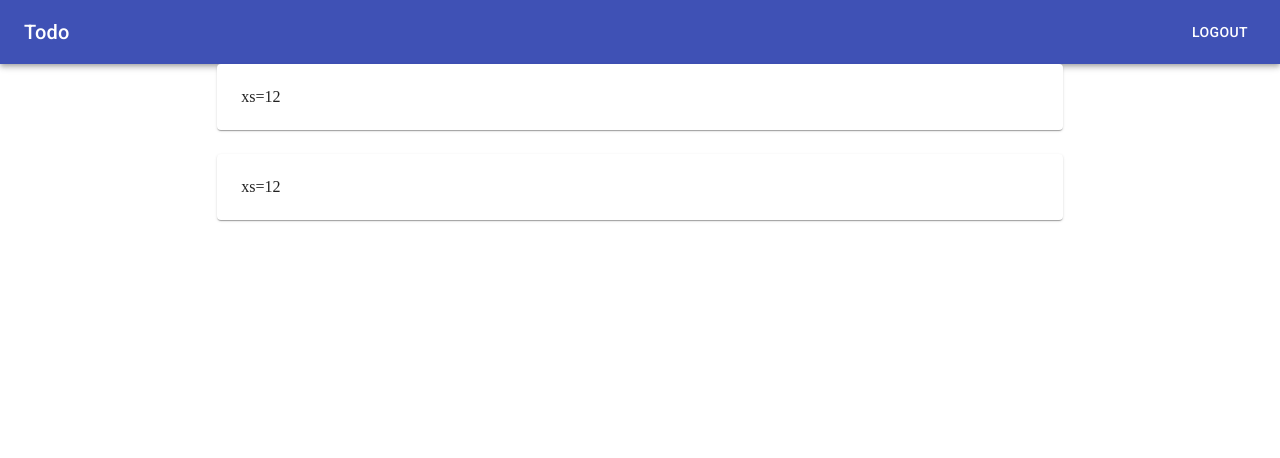
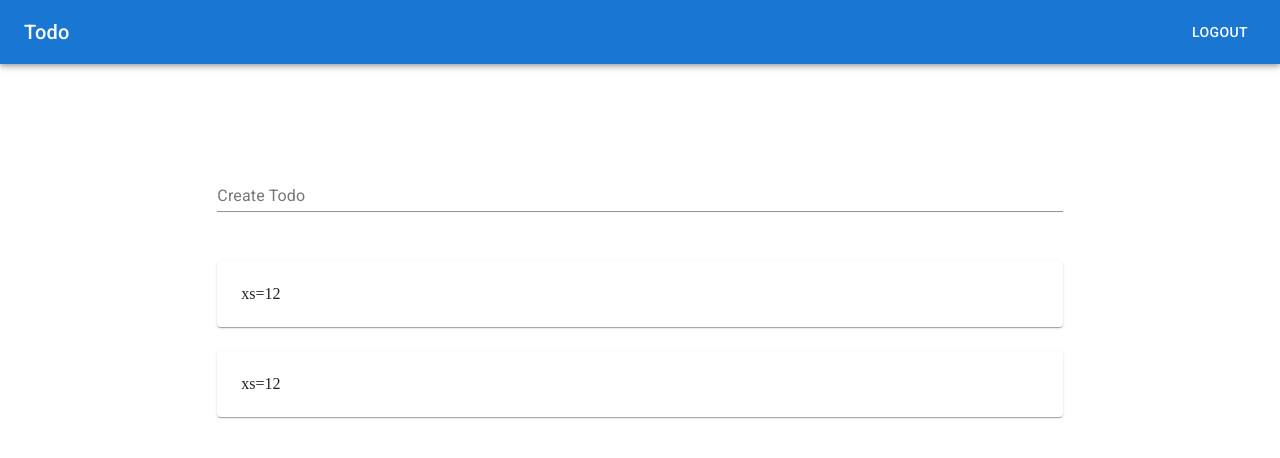
Before and after one commit to plechipt/todo-app, a React (Create React App) app in the folder frontend/: page / in a window 1280 px wide. Shown: the top 458 px of the page. Built offline with nearby package versions, Linux system fonts and the light colour scheme.

Commit message:
added create form

```diff
--- a/frontend/src/components/Navbar.js
+++ b/frontend/src/components/Navbar.js
@@ -9,6 +9,10 @@ import { makeStyles } from "@material-ui/core/styles";
 const useStyles = makeStyles((theme) => ({
   root: {
     flexGrow: 1,
+    marginBottom: 100,
+  },
+  appBar: {
+    background: "#1976D2",
   },
   menuButton: {
     marginRight: theme.spacing(2),
@@ -23,7 +27,7 @@ const Navbar = () => {
 
   return (
     <div className={classes.root}>
-      <AppBar position="static">
+      <AppBar className={classes.appBar} position="static">
         <Toolbar>
           <Typography variant="h6" className={classes.title}>
             Todo
--- a/frontend/src/components/Todo.js
+++ b/frontend/src/components/Todo.js
@@ -2,10 +2,14 @@ import React from "react";
 import { makeStyles } from "@material-ui/core/styles";
 import Paper from "@material-ui/core/Paper";
 import Grid from "@material-ui/core/Grid";
+import TextField from "@material-ui/core/TextField";
 
 const useStyles = makeStyles((theme) => ({
   root: {
     flexGrow: 1,
+  },
+  createField: {
+    marginBottom: 25,
   },
   paper: {
     padding: theme.spacing(3),
@@ -20,6 +24,13 @@ const Todo = () => {
     <div className={classes.root}>
       <Grid justify="center" alignItems="center" container spacing={3}>
         <Grid item xs={8}>
+          <TextField
+            className={classes.createField}
+            label="Create Todo"
+            fullWidth
+          />
+        </Grid>
+        <Grid item xs={8}>
           <Paper className={classes.paper}>xs=12</Paper>
         </Grid>
         <Grid item xs={8}>
```
Also changed, not shown: 1 other file (tests, documents, lock files or other folders).
